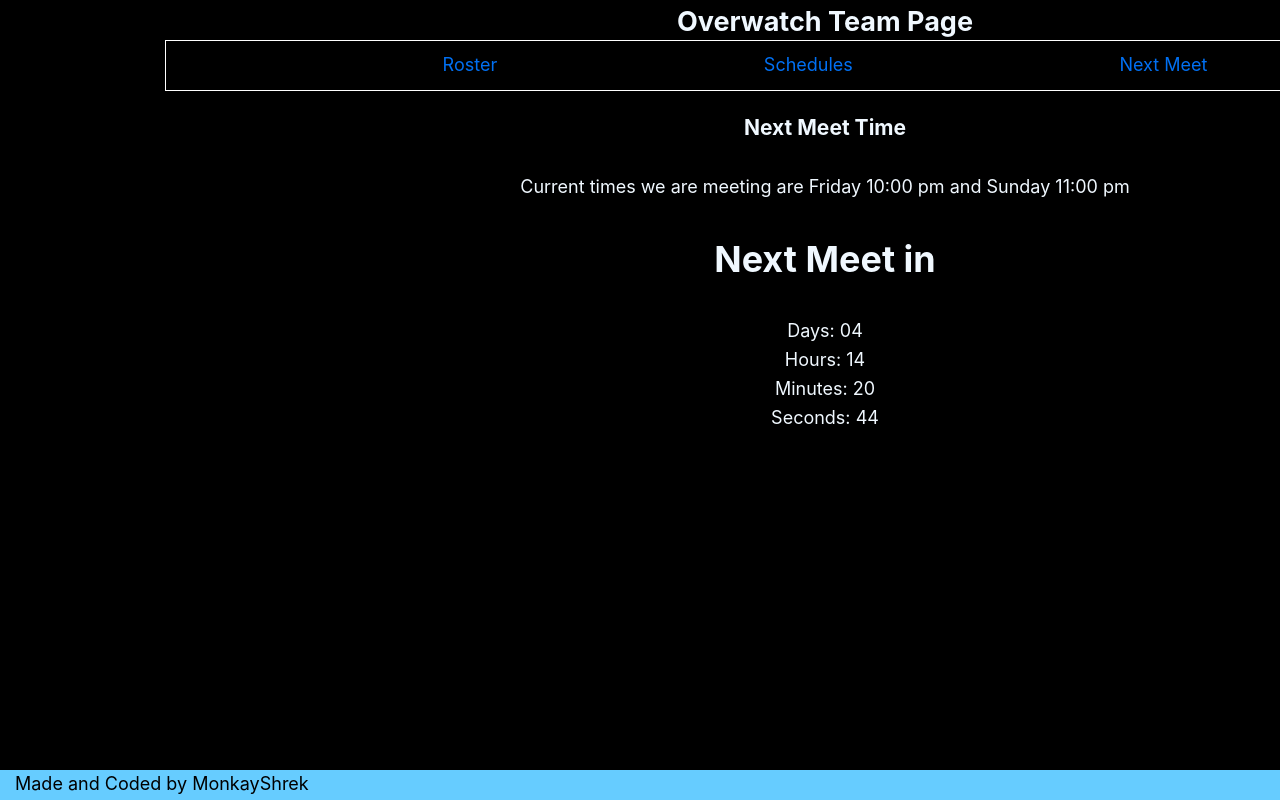
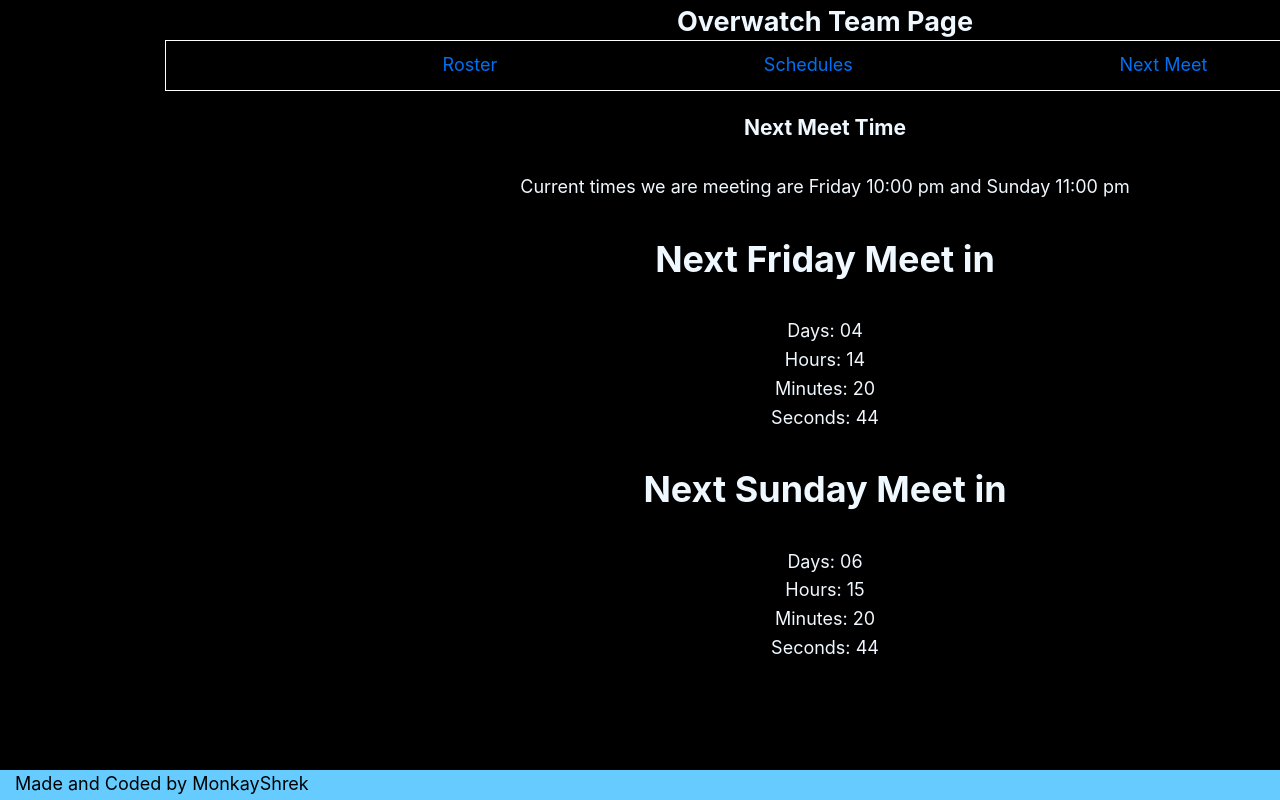
Before and after one commit to IcyIce-FSDev/IcyIce-FSDev, a Next.js app: page /projects/overwatch/meet in a window 1280 px wide. Shown: the top 800 px of the page. Built offline with nearby package versions, Linux system fonts and the light colour scheme.

Commit message:
Split countdown times

```diff
--- a/pages/projects/overwatch/meet.js
+++ b/pages/projects/overwatch/meet.js
@@ -55,7 +55,14 @@
 }
 
 export default function Meet() {
-  const [nextMeet, setNextMeet] = useState({
+  const [nextSundayMeet, setNextSundayMeet] = useState({
+    days: "Loading...",
+    hours: "Loading...",
+    minutes: "Loading...",
+    seconds: "Loading...",
+    totals: "Loading...",
+  });
+  const [nextFridayMeet, setNextFridayMeet] = useState({
     days: "Loading...",
     hours: "Loading...",
     minutes: "Loading...",
@@ -71,25 +78,8 @@
       const sundayTime = useCountdown(sunday);
       const fridayTime = useCountdown(friday);
 
-      if (fridayTime.totals == 0) {
-        setNextMeet(sundayTime);
-        return;
-      }
-
-      if (sundayTime.totals == 0) {
-        setNextMeet(fridayTime);
-        return;
-      }
-
-      if (fridayTime.totals > sundayTime.totals) {
-        setNextMeet(sundayTime);
-        return;
-      }
-
-      if (fridayTime.totals < sundayTime.totals) {
-        setNextMeet(fridayTime);
-        return;
-      }
+      setNextSundayMeet(sundayTime);
+      setNextFridayMeet(fridayTime);
     }, 1000);
 
     return () => clearInterval(timer);
@@ -106,12 +96,19 @@
           {`${moment(sunday).format("dddd hh:mm a")}`}
         </p>
         <br />
-        <h1>Next Meet in</h1>
+        <h1>Next Friday Meet in</h1>
         <br />
-        <div>Days: {nextMeet.days}</div>
-        <div>Hours: {nextMeet.hours}</div>
-        <div>Minutes: {nextMeet.minutes}</div>
-        <div>Seconds: {nextMeet.seconds}</div>
+        <div>Days: {nextFridayMeet.days}</div>
+        <div>Hours: {nextFridayMeet.hours}</div>
+        <div>Minutes: {nextFridayMeet.minutes}</div>
+        <div>Seconds: {nextFridayMeet.seconds}</div>
+        <br />
+        <h1>Next Sunday Meet in</h1>
+        <br />
+        <div>Days: {nextSundayMeet.days}</div>
+        <div>Hours: {nextSundayMeet.hours}</div>
+        <div>Minutes: {nextSundayMeet.minutes}</div>
+        <div>Seconds: {nextSundayMeet.seconds}</div>
       </div>
     </Layout>
   );
```
